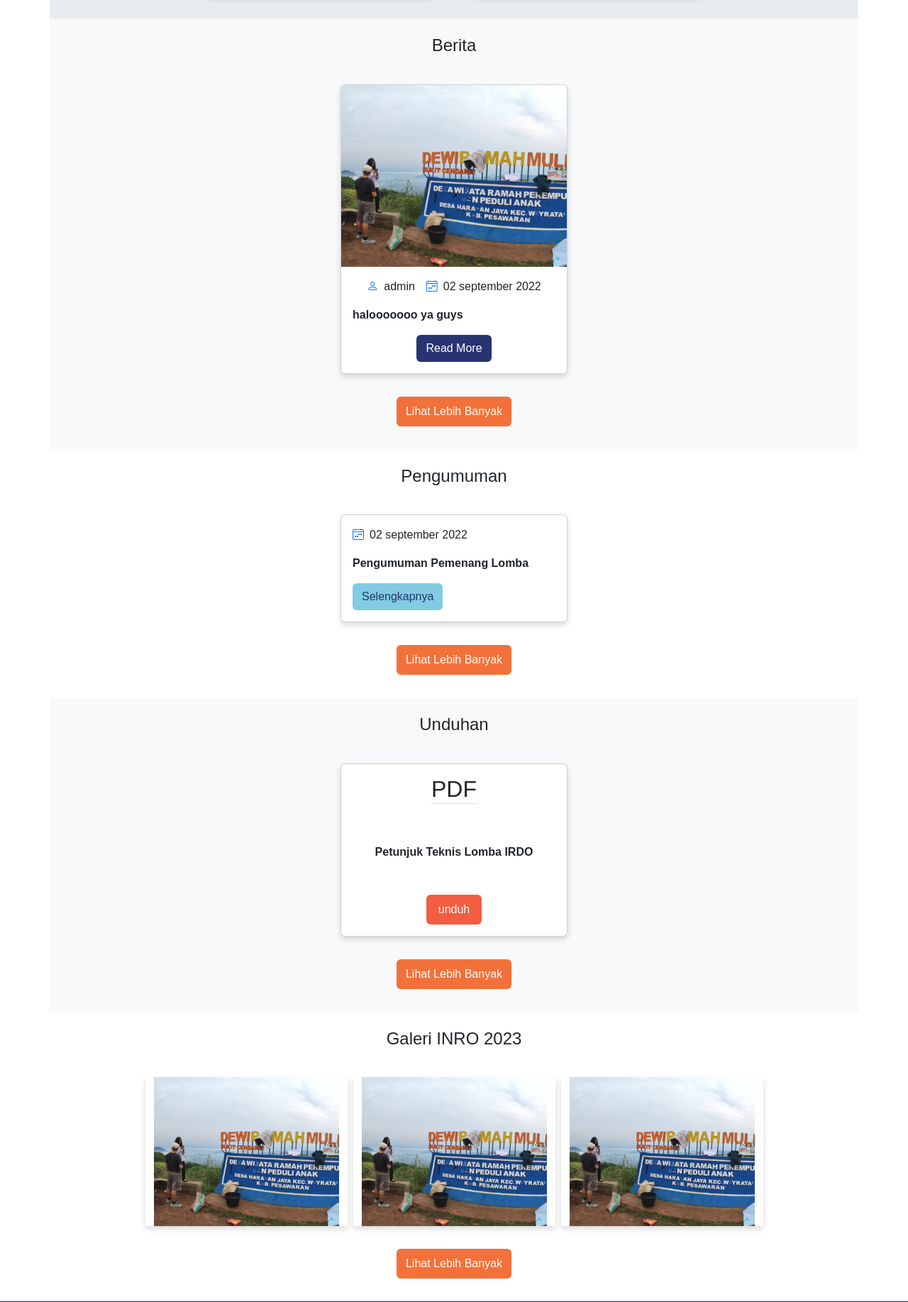
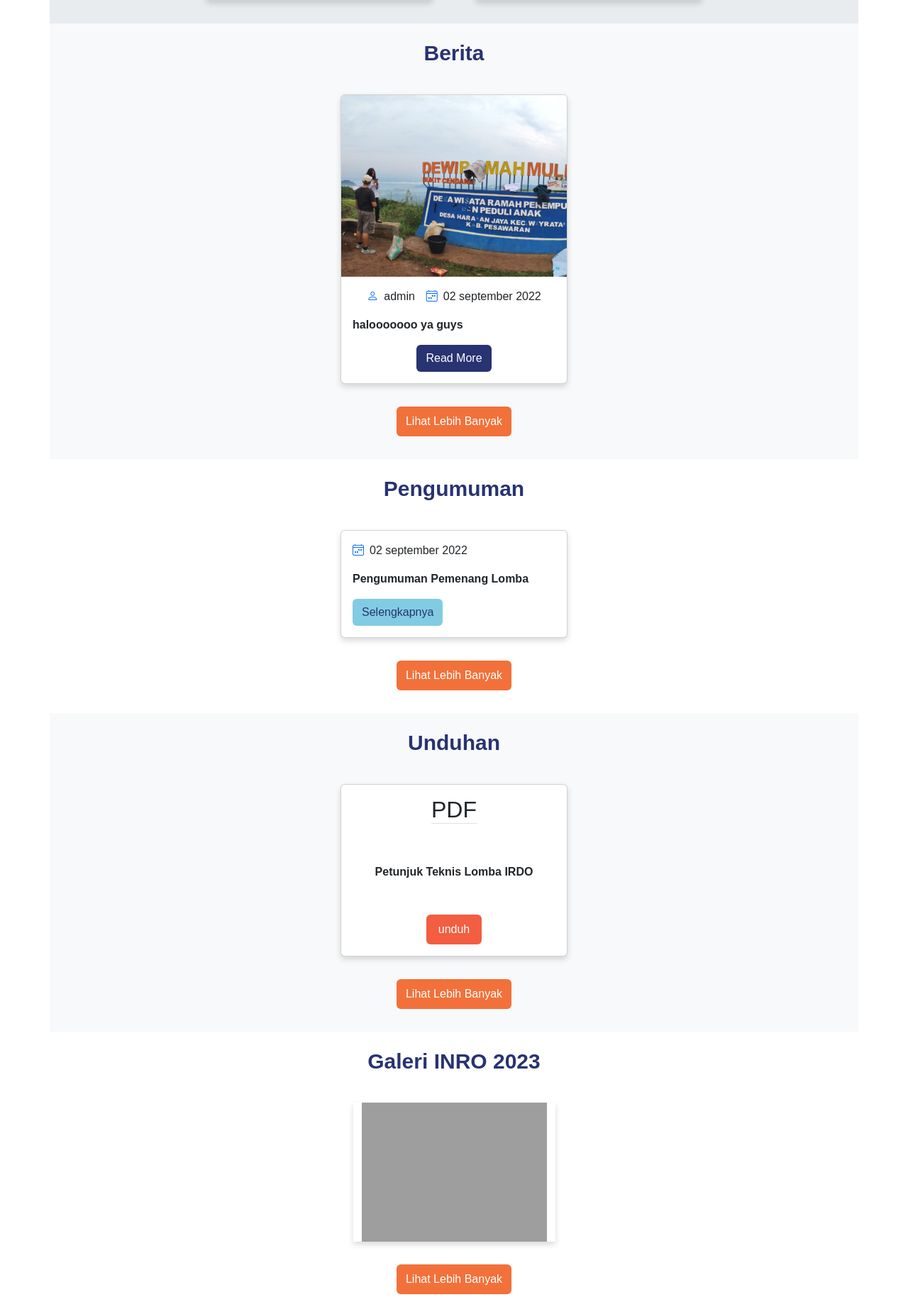
Before and after one commit to notKevinD/irdo1, a PHP site: page /mainPage.php in a window 1280 px wide. Shown: the part 805-2640 px from the top of the page at 71% size. Run offline with PHP 8.4, Linux system fonts and the light colour scheme; tables that the repository leaves empty or names only in its code hold one stand-in row (values such as "Sample post"); grey boxes are pictures that could not be loaded.

Commit message:
perbaikan file

```diff
--- a/views/id/mainPage.php
+++ b/views/id/mainPage.php
@@ -11,6 +11,12 @@
   <style>
     body {
       font-family: 'Poppins', sans-serif;
+    }
+
+    h4{
+      font-size: 30px;
+      font-weight: bold;
+      color: #283371;
     }
     .navbar {
       background-color: #283371;
@@ -224,23 +230,33 @@
       <a href="#" class="btn py-2 text-white my-3" style="background-color: #F2713A ">Lihat Lebih Banyak</a>
     </div>
 
-    <div class="container text-center bg-body pb-3">
-      <h4 class="pt-4">Galeri INRO 2023</h4>
-      <div class="row pt-3 d-flex justify-content-center ">
-        <div class="col-md-3 d-flex justify-content-center align-items-center my-3 mx-1 card12">
-          <img src="../../img/a.jpeg" class="card-img-top" alt="...">
-        </div>
-        <div class="col-md-3 d-flex justify-content-center align-items-center my-3 mx-1 card12">
-          <img src="../../img/a.jpeg" class="card-img-top" alt="...">
-        </div>
-        <div class="col-md-3 d-flex justify-content-center align-items-center my-3 mx-1 card12">
-          <img src="../../img/a.jpeg" class="card-img-top" alt="...">
-        </div>
-      </div>
-      <a href="#" class="btn py-2 text-white my-3" style="background-color: #F2713A ">Lihat Lebih Banyak</a>
+    <?php
+include '../../config/database.php';
+
+// Query untuk mengambil 3 data terakhir dari tabel galeri
+$sql = "SELECT namaFile FROM galeri ORDER BY id DESC LIMIT 3";
+$result = $conn->query($sql);
+?>
+
+<div class="container text-center bg-body pb-3">
+    <h4 class="pt-4">Galeri INRO 2023</h4>
+    <div class="row pt-3 d-flex justify-content-center">
+        <?php
+        if ($result->num_rows > 0) {
+            while ($row = $result->fetch_assoc()) {
+                $imagePath = "../../img/galeri/" . $row["namaFile"] . ".JPG";
+                echo '<div class="col-md-3 d-flex justify-content-center align-items-center my-3 mx-1 card12">
+                        <img src="' . $imagePath . '" class="card-img-top" alt="Gambar Galeri">
+                      </div>';
+            }
+        } else {
+            echo "<p>Belum ada gambar di galeri.</p>";
+        }
+        ?>
     </div>
+    <a href="#" class="btn py-2 text-white my-3" style="background-color: #F2713A">Lihat Lebih Banyak</a>
+</div>
 
-  </div>
 
   <footer class="footer">
     <div class="container">
```
Also changed, not shown: uploads/bukti_67c39ef64e4053.78758721.jpg (deleted), 16 other files.
